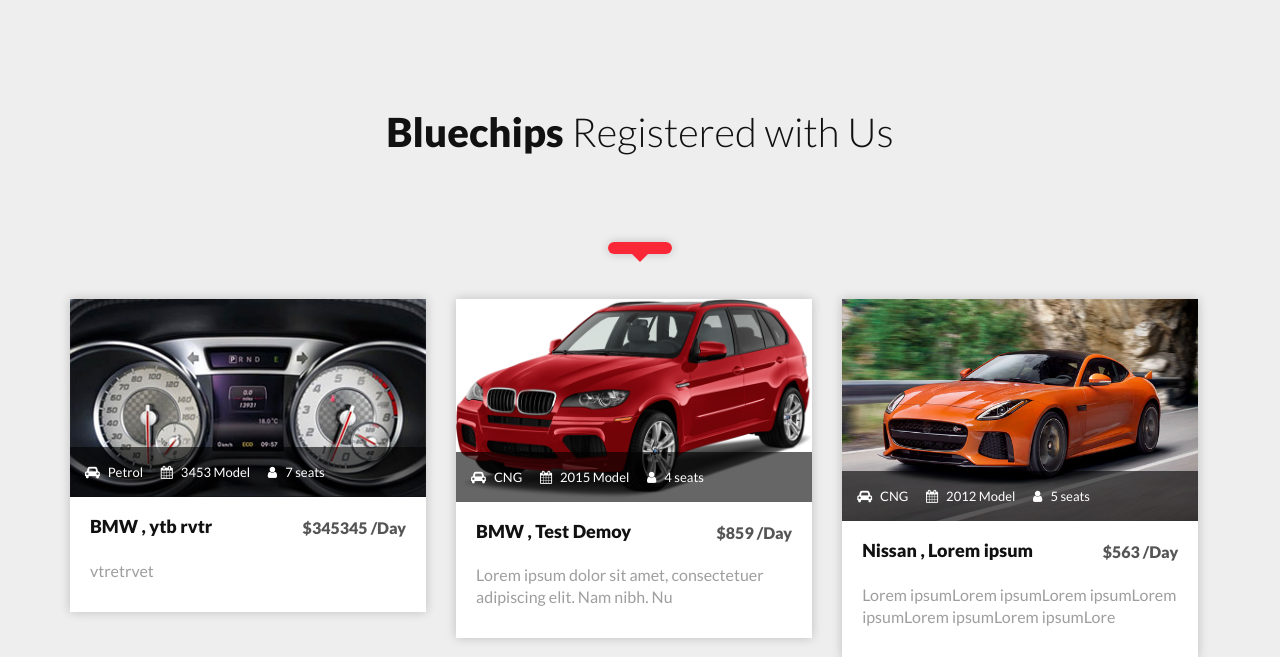
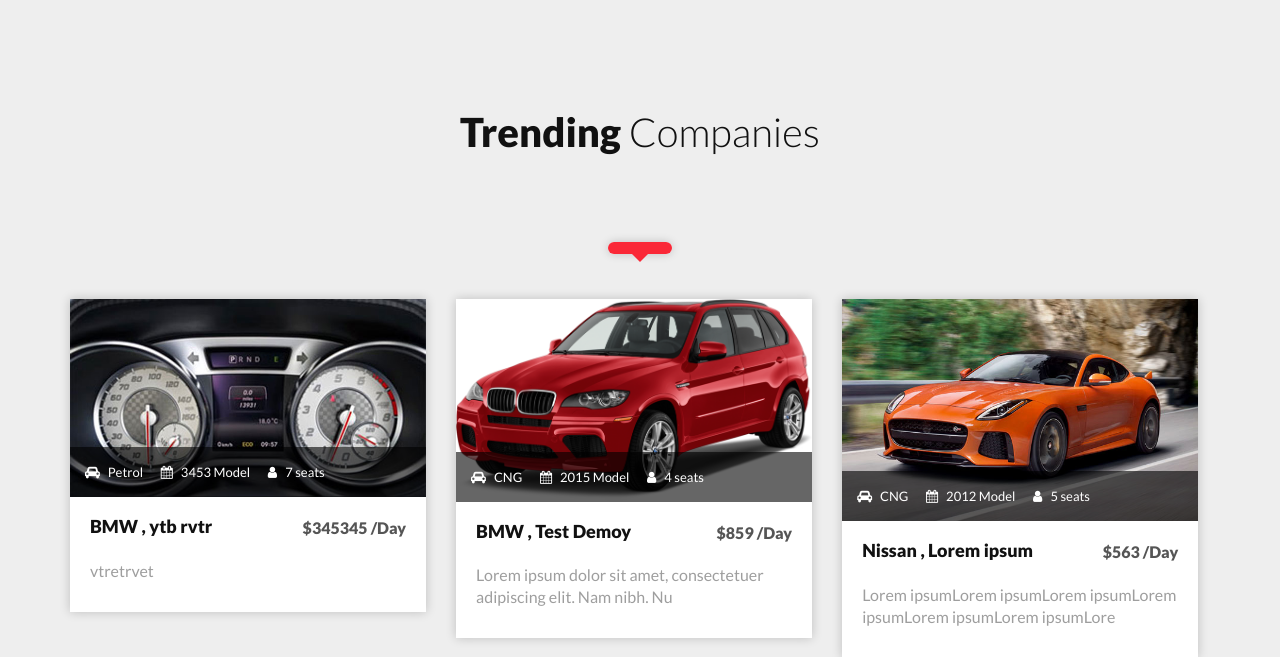
Before and after one commit to Sathila/bullMarket, a PHP site: page / in a window 1280 px wide. Shown: the part 756-1413 px from the top of the page. Run offline with PHP 8.4, Linux system fonts and the light colour scheme; a user stored in the database is signed in; data comes from the database, SQL or seed files in the repository.

Commit message:
Update index.php

```diff
--- a/index.php
+++ b/index.php
@@ -62,7 +62,7 @@
     <section class="section-padding gray-bg">
       <div class="container">
         <div class="section-header text-center">
-          <h2>Bluechips <span> Registered with Us</span></h2>
+          <h2>Trending <span> Companies </span></h2>
           <!-- <p></p> -->
         </div>
         <div class="row">
```
